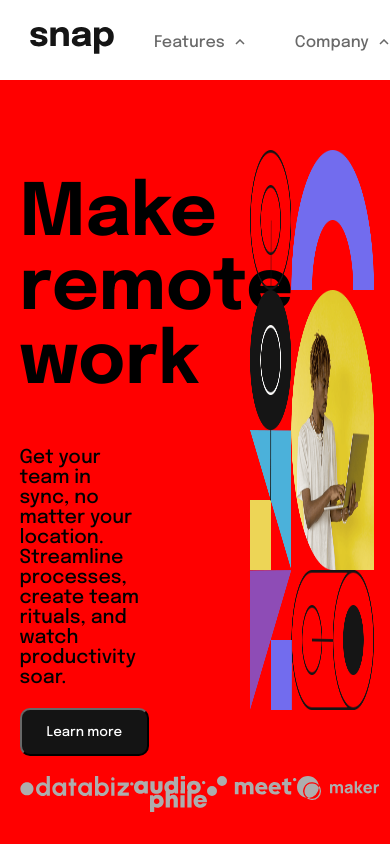
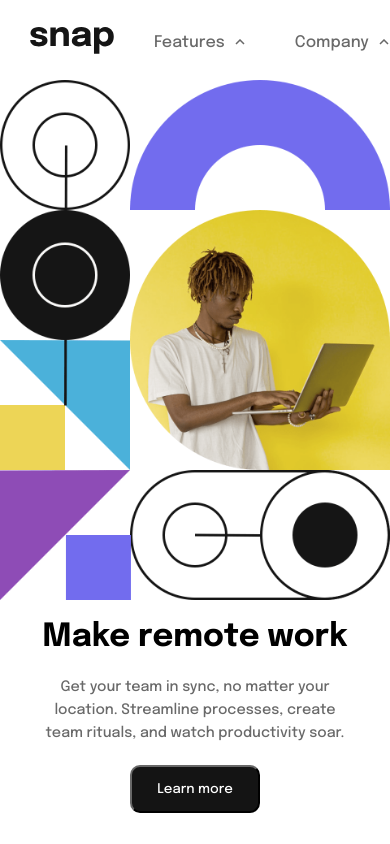
Before and after one commit to ChaiyutK/intro-section-with-dropdown-navigation-main, a React (Create React App) app: page / in a window 390 px wide. Shown: the top 844 px of the page. Built offline with nearby package versions, Linux system fonts and the light colour scheme.

Commit message:
add Homepage.js section

```diff
--- a/src/App.css
+++ b/src/App.css
@@ -6,23 +6,24 @@ body{
 .homepage{
   height: 100vh;
   width: 100%;
-  background-color: red;
+  background-color: white;
 }
 .home-container{
   display: flex;
-  justify-content: space-between;
+  justify-content: space-around;
   align-items: center;
   width: 100%;
 }
 .home-container-left{
   display: flex;
   justify-content: center;
+  align-items: center;
   width: 50%;
   height: 600px;
 }
 .home-header-group{
   width: 80%;
-  height: 300px;
+  height: 500px;
 }
 .home-header-group>h1{
   width: 80%;
@@ -30,9 +31,12 @@ body{
 }
 .home-header-group>p{
   width: 80%;
+  color: hsl(0, 0%, 41%);
+  line-height: 1.5;
   font-size: 1.2rem;
 }
 .home-header-group>button{
+  margin-top: 30px;
   padding: 15px 25px;
   border-radius: 10px;
   color: white;
@@ -40,9 +44,16 @@ body{
   font-weight: 500;
   background-color: hsl(0, 0%, 8%);
   border-color: hsl(0, 0%, 8%);
+  cursor: pointer;
+}
+.home-header-group>button:hover{
+  color: hsl(0, 0%, 8%);
+  background-color: white;
+  border-color: hsl(0, 0%, 8%);
 }
 .home-header-group>ul{
  width: 80%;
+ margin-top: 90px;
  justify-content: space-between;
  padding: 0;
 }
@@ -83,6 +94,10 @@ ul.navbar-menu>li
   align-items: center;
   margin-right: 40px;
 }
+ul.navbar-menu>li:hover
+{
+  color: black;
+}
 ul.navbar-menu>li:first-child
 {
   margin-right: 50px;
@@ -116,6 +131,10 @@ ul.login-register li
   align-items: center;
   margin-right: 10px;
 }
+ul.login-register li:hover
+{
+  color: black;
+}
 li
 {
   cursor: pointer;
@@ -134,11 +153,16 @@ ul.features-menu
 }
 ul.features-menu>li
 {
+  color: hsl(0, 0%, 41%);
   display: flex;
   align-items: center;
   justify-content: space-between;
   margin-top: 12px;
   font-size: 0.8rem;
+}
+ul.features-menu>li:hover
+{
+  color: black;
 }
 ul.features-menu>li:first-child
 {
@@ -160,7 +184,7 @@ ul.company-menu
   visibility: hidden;
   position: absolute;
   top: 40px;
-  left: 295 px;
+  left: 295px;
   display: block;
   padding: 15px 30px;
   background-color: rgb(255, 255, 255);
@@ -169,8 +193,13 @@ ul.company-menu
 }
 ul.company-menu>li
 {
+  color: hsl(0, 0%, 41%);
   margin-top: 12px;
   font-size: 0.8rem;
+}
+ul.company-menu>li:hover
+{
+  color: black;
 }
 ul.company-menu>li:first-child
 {
@@ -206,6 +235,7 @@ a.dropdown-menu span{
   display: none;
   height: 100vh;
   position: fixed;
+  z-index: 1;
   width: 100%;
   font-size: 18px;
   color: hsl(0, 0%, 41%);
@@ -242,6 +272,10 @@ ul.sidebar-menu>li
   flex-wrap: wrap;
   margin-top: 20px;
 }
+ul.sidebar-menu>li:hover
+{
+  color: black;
+}
 ul.sidebar-menu>li>a>svg
 {
   margin-left: 10px;
@@ -254,7 +288,11 @@ ul.sidebar-features-menu{
   transition: all 0.2ms linear;
 }
 ul.sidebar-features-menu>li{
+  color: hsl(0, 0%, 41%);
   margin-top: 20px;
+}
+ul.sidebar-features-menu>li:hover{
+  color: black;
 }
 ul.sidebar-features-menu>li>svg{
   transform: scale(1.5);
@@ -268,7 +306,11 @@ ul.sidebar-company-menu{
   transition: all 0.2ms linear;
 }
 ul.sidebar-company-menu>li{
+  color: hsl(0, 0%, 41%);
   margin-top: 20px;
+}
+ul.sidebar-company-menu>li:hover{
+  color: black;
 }
 ul.sidebar-login-register
 {
@@ -281,6 +323,10 @@ ul.sidebar-login-register li
   justify-content: center;
   margin-top: 10px;
 }
+ul.sidebar-login-register li:hover
+{
+  color: black;
+}
 ul.sidebar-login-register li a
 {
   text-align: center;
@@ -289,3 +335,56 @@ ul.sidebar-login-register li a
 .attribution{
   text-align: center;
 }
+@media only screen and (max-width: 1024px) {
+  .homepage{
+    height: auto;
+  }
+  .home-container{
+    flex-direction: column-reverse;
+    flex-wrap: wrap;
+  }
+  .home-container-left{
+    width: 100%;
+    height: auto;
+  }
+  .home-header-group{
+    width: 100%;
+    height: 500px;
+    text-align: center;
+  }
+  .home-header-group>h1{
+    width: 100%;
+    font-size: 2rem;
+    text-align: center;
+  }
+  .home-header-group>p{
+    width: 80%;
+    margin: 0 auto;
+    line-height: 1.6;
+    font-size: 0.9rem;
+    text-align: center;
+  }
+  .home-header-group>button{
+    margin-top: 20px;
+  }
+  .home-header-group>ul{
+   width: 100%;
+   margin-top: 30px;
+   justify-content: space-between;
+  }
+  .home-container-right{
+    width: 100%;
+    height: auto;
+  }
+  .homeimg{
+    width: 100%;
+  }
+  .home-sponser>li
+  {
+    width: 100px;
+  }
+  .home-sponser>li>svg
+  {
+    transform: scale(0.6);
+  }
+}
--- a/src/components/Homepage.js
+++ b/src/components/Homepage.js
@@ -1,6 +1,22 @@
-import React from 'react'
+import React, { useEffect } from 'react'
 
 const Homepage = () => {
+
+  useEffect(() => {
+    const handleResize = () =>{
+      if(window.innerWidth < 1024)
+      {
+          document.getElementById("home-image").style.content = "url('./images/image-hero-mobile.png')";
+      }
+      else
+      {
+        document.getElementById("home-image").style.content = "url('./images/image-hero-desktop.png')";
+      }
+    }
+
+  window.addEventListener('resize', handleResize)
+
+  },[])
 
   return (
     <div className='homepage'>
@@ -40,7 +56,7 @@ const Homepage = () => {
             </div>
             </div>
             <div className="home-container-right">
-                <img src="./images/image-hero-desktop.png" className='homeimg' alt="music-image" />
+                <img id='home-image' src="./images/image-hero-desktop.png" className='homeimg' alt="music-image" />
             </div>
         </div>
     </div>
```
